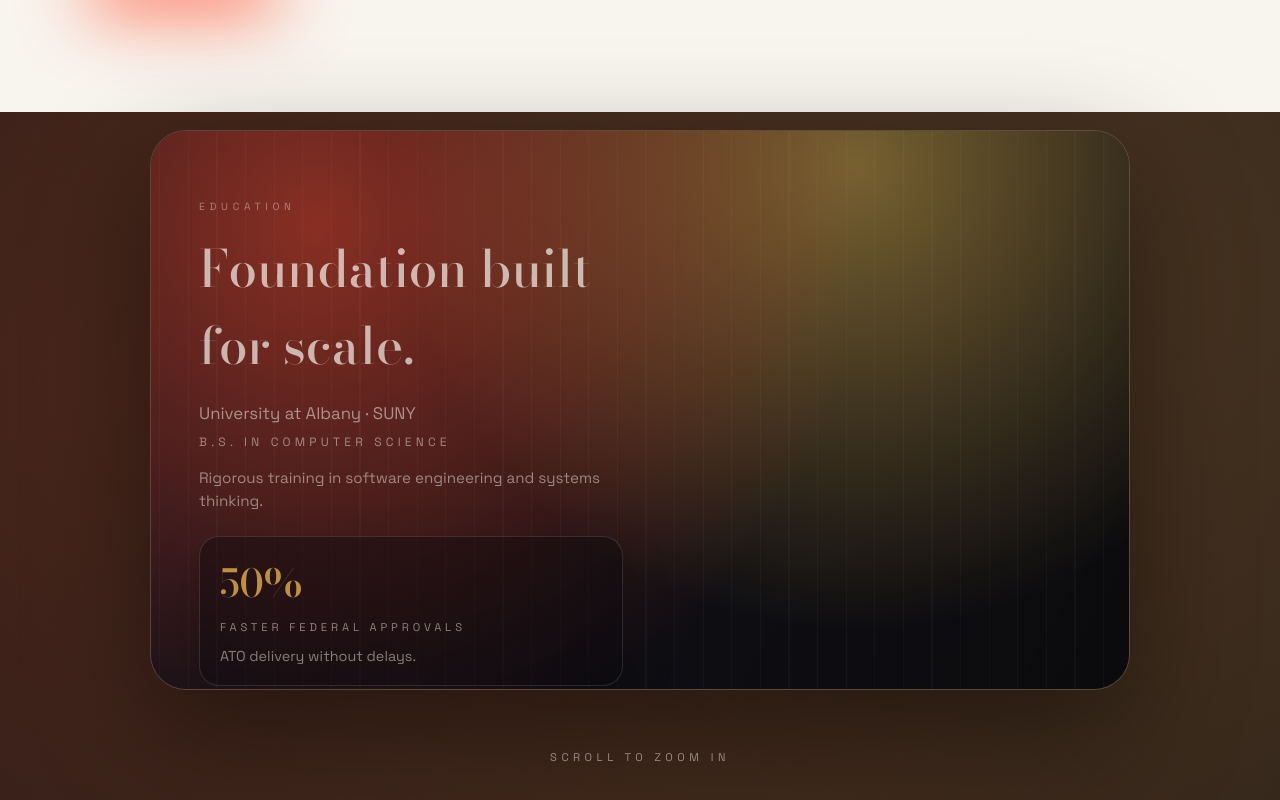
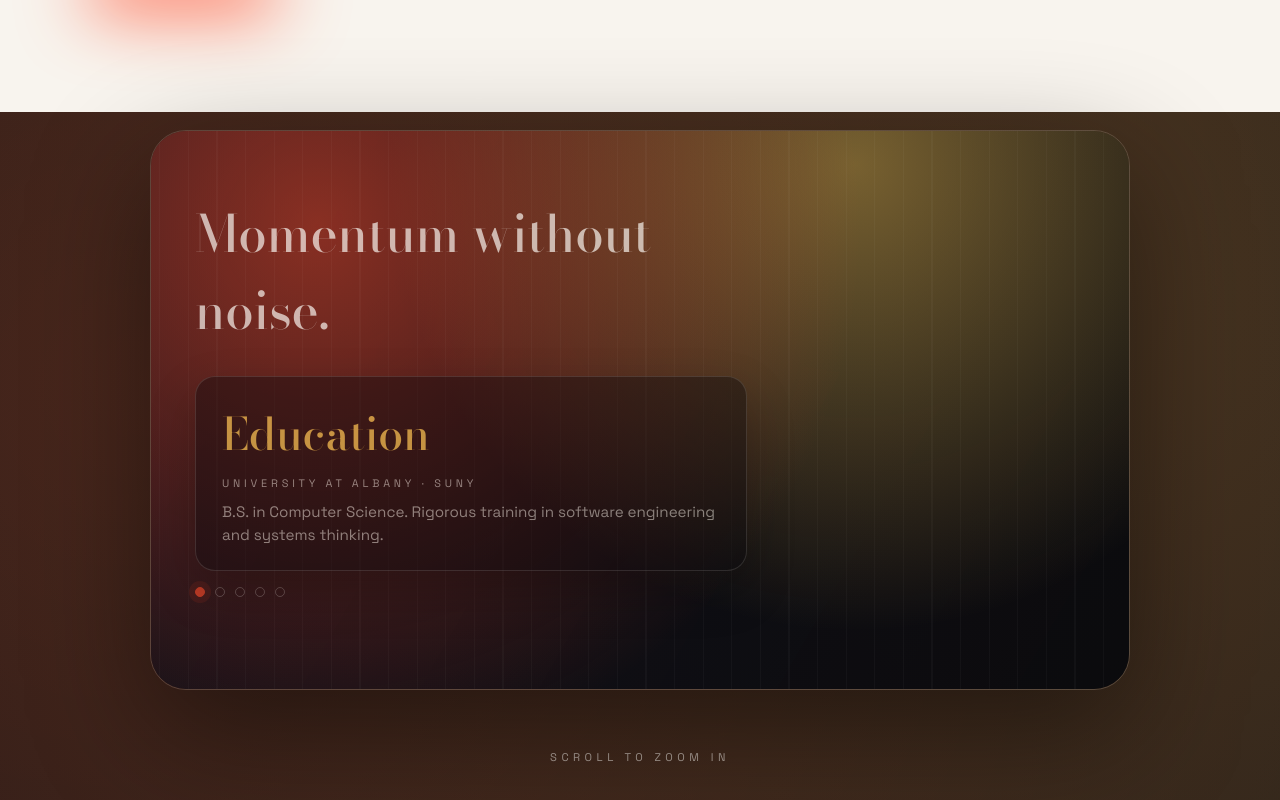
Before and after one commit to Ravgupta20/ravgupta20.com, a React (Vite) app: page / in a window 1280 px wide. Shown: the part 476-1276 px from the top of the page. Built offline with nearby package versions, Linux system fonts and the light colour scheme.

Commit message:
cleaned up zoom panel

```diff
--- a/src/App.jsx
+++ b/src/App.jsx
@@ -1,6 +1,11 @@
 import { useEffect, useRef, useState } from "react";
 
 const REEL_SLIDES = [
+  {
+    value: "Education",
+    label: "University at Albany · SUNY",
+    detail: "B.S. in Computer Science. Rigorous training in software engineering and systems thinking.",
+  },
   {
     value: "50%",
     label: "Faster federal approvals",
@@ -10,11 +15,6 @@ const REEL_SLIDES = [
     value: "60%",
     label: "Less engineering overhead",
     detail: "Go microservices + automation.",
-  },
-  {
-    value: "Manifesto",
-    label: "Momentum without noise",
-    detail: "Listen deeply, prototype fast, ship with discipline.",
   },
   {
     value: "Expertise",
@@ -229,11 +229,7 @@ function App() {
             <div className="reel-frame">
               <div className="reel-media" />
               <div className="reel-overlay">
-                <div className="reel-eyebrow">Education</div>
-                <h2 className="reel-title">Foundation built for scale.</h2>
-                <p className="reel-body">University at Albany · SUNY</p>
-                <p className="reel-subtitle">B.S. in Computer Science</p>
-                <p className="reel-detail-text">Rigorous training in software engineering and systems thinking.</p>
+                <h2 className="reel-title">Momentum without noise.</h2>
                 <div className="reel-carousel">
                   <div className="reel-slide">
                     <div className="reel-stat">{REEL_SLIDES[reelIndex].value}</div>
--- a/src/index.css
+++ b/src/index.css
@@ -150,19 +150,11 @@
 .reel-overlay {
   position: relative;
   z-index: 1;
-  padding: 48px;
-  max-width: 520px;
+  padding: 44px;
+  max-width: 640px;
   transform: translateY(calc(20px - (var(--reel-progress) * 40px)));
   opacity: calc(0.7 + (var(--reel-progress) * 0.3));
   transition: transform 0.1s ease-out, opacity 0.1s ease-out;
-}
-
-.reel-eyebrow {
-  font-size: 0.65rem;
-  text-transform: uppercase;
-  letter-spacing: 0.45em;
-  color: rgba(248, 244, 238, 0.6);
-  margin-bottom: 16px;
 }
 
 .reel-title {
@@ -177,22 +169,8 @@
   line-height: 1.6;
 }
 
-.reel-subtitle {
-  margin-top: 6px;
-  text-transform: uppercase;
-  letter-spacing: 0.35em;
-  font-size: 0.75rem;
-  color: rgba(248, 244, 238, 0.7);
-}
-
-.reel-detail-text {
-  margin-top: 16px;
-  font-size: 0.95rem;
-  color: rgba(248, 244, 238, 0.7);
-}
-
 .reel-carousel {
-  margin-top: 24px;
+  margin-top: 28px;
   display: flex;
   flex-direction: column;
   gap: 16px;
@@ -202,28 +180,28 @@
   border-radius: 20px;
   border: 1px solid rgba(248, 244, 238, 0.18);
   background: rgba(8, 9, 12, 0.55);
-  padding: 18px 20px;
+  padding: 24px 26px;
   box-shadow: 0 20px 50px rgba(0, 0, 0, 0.35);
   backdrop-filter: blur(10px);
 }
 
 .reel-stat {
   font-family: "Bodoni Moda", serif;
-  font-size: 2.4rem;
+  font-size: 2.8rem;
   color: #f6c453;
 }
 
 .reel-label {
   text-transform: uppercase;
   letter-spacing: 0.35em;
-  font-size: 0.7rem;
+  font-size: 0.68rem;
   color: rgba(248, 244, 238, 0.7);
   margin-top: 6px;
 }
 
 .reel-detail {
   margin-top: 10px;
-  font-size: 0.9rem;
+  font-size: 0.95rem;
   color: rgba(248, 244, 238, 0.68);
 }
 
```
